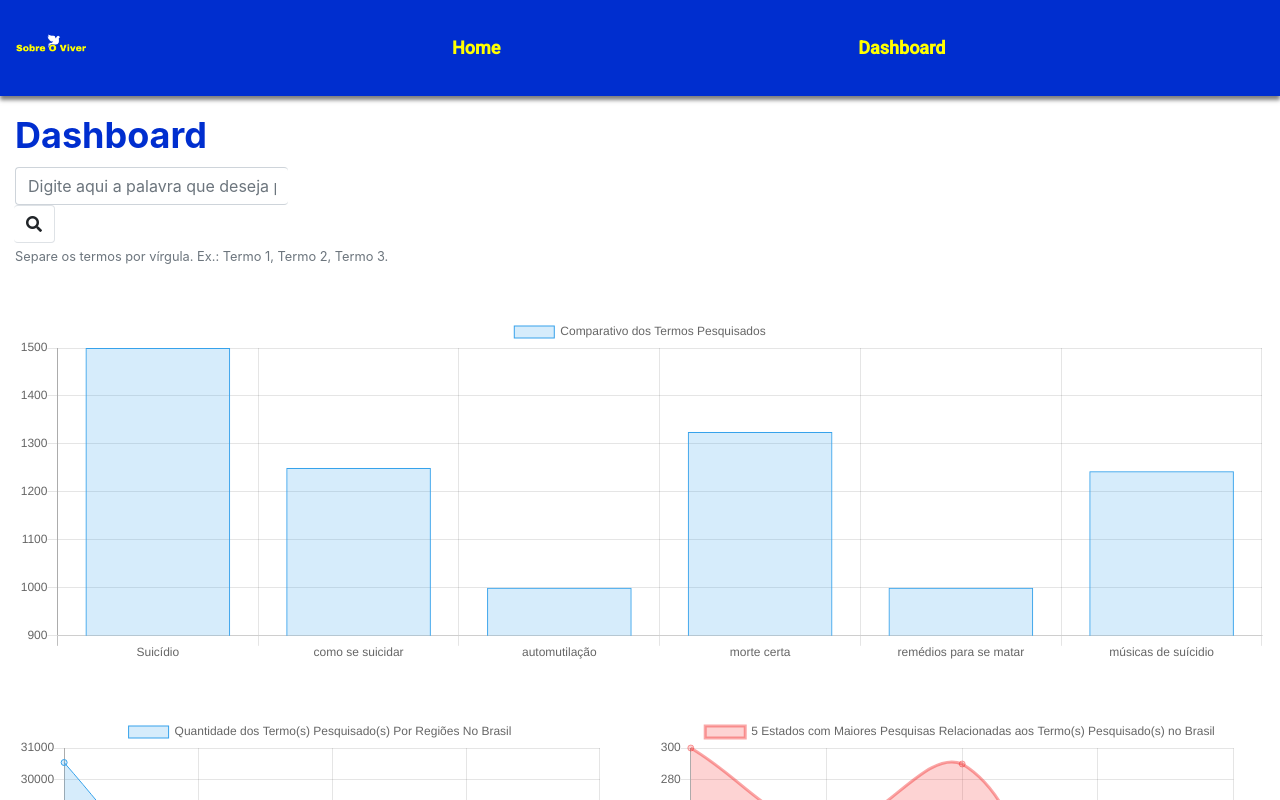
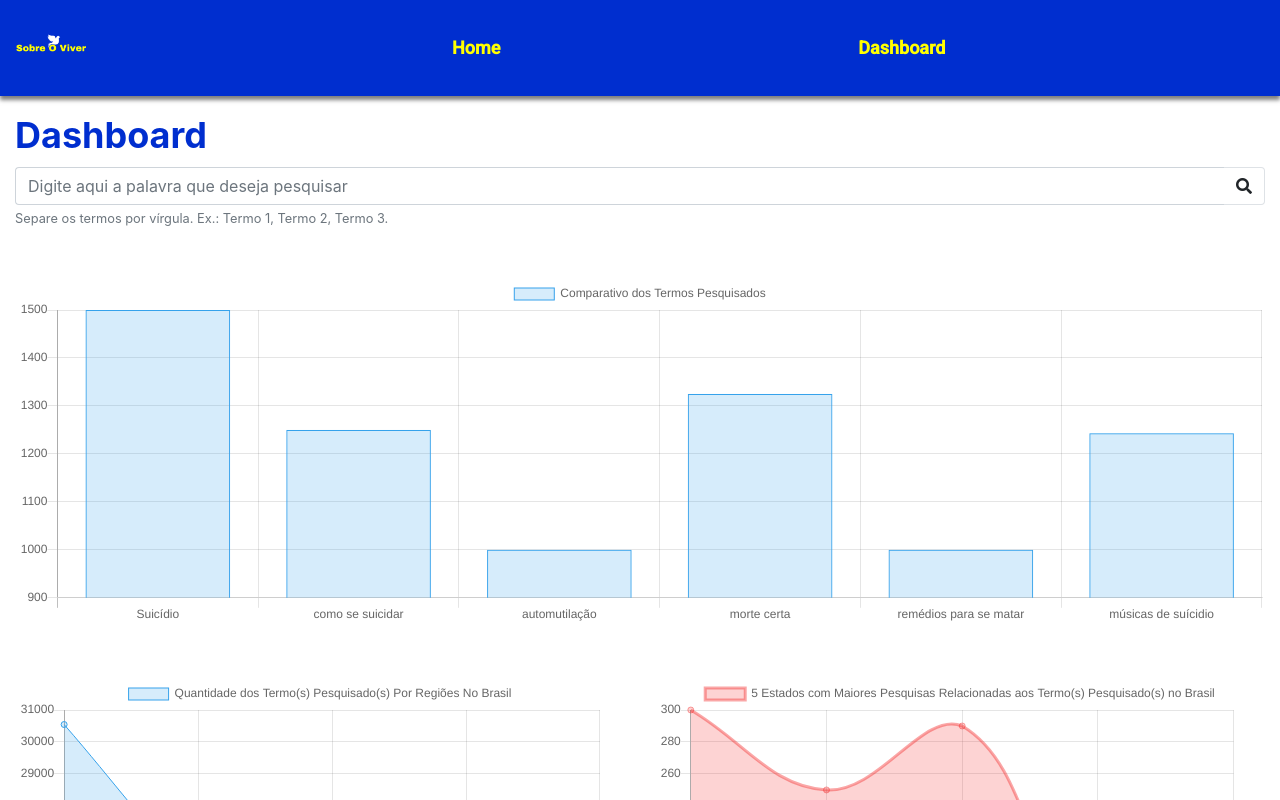
Before and after one commit to ItamarAlves/sobreoviver, a React (Create React App) app in the folder frontend/: page /dashboard in a window 1280 px wide. Shown: the top 800 px of the page. Built offline with nearby package versions, Linux system fonts and the light colour scheme; no server answers.

Commit message:
ajustando css input pesquisa

```diff
--- a/frontend/src/pages/dashboard/index.js
+++ b/frontend/src/pages/dashboard/index.js
@@ -9,18 +9,18 @@ const Dashboard = () => {
     <div>
       <Menu />
       <h1 id="text-dashboard">Dashboard</h1>
+      <form id="formPalavra" action={Charts} method="GET" >
         <div class="input-group col-12 " id="pesquisaPalavra">
-        <form id="formPalavra" action={Charts} method="GET" >
           <input class="form-control border-right-0" id="palavra"
             placeholder="Digite aqui a palavra que deseja pesquisar" />
           <span class="input-group-append bg-white">
             <button class="btn border border-left-0" type="submit"><i class="fa fa-search"></i></button>
           </span>
-        </form>
         </div>
         <div className="col-12">
           <small id="emailHelp" class="form-text text-muted">Separe os termos por vírgula. Ex.: Termo 1, Termo 2, Termo 3.</small>
         </div>
+      </form>
       <div className="container-fluid">
         <div className="row">
           <Charts />
```
Lines whose indentation alone changed are shown as unchanged.
